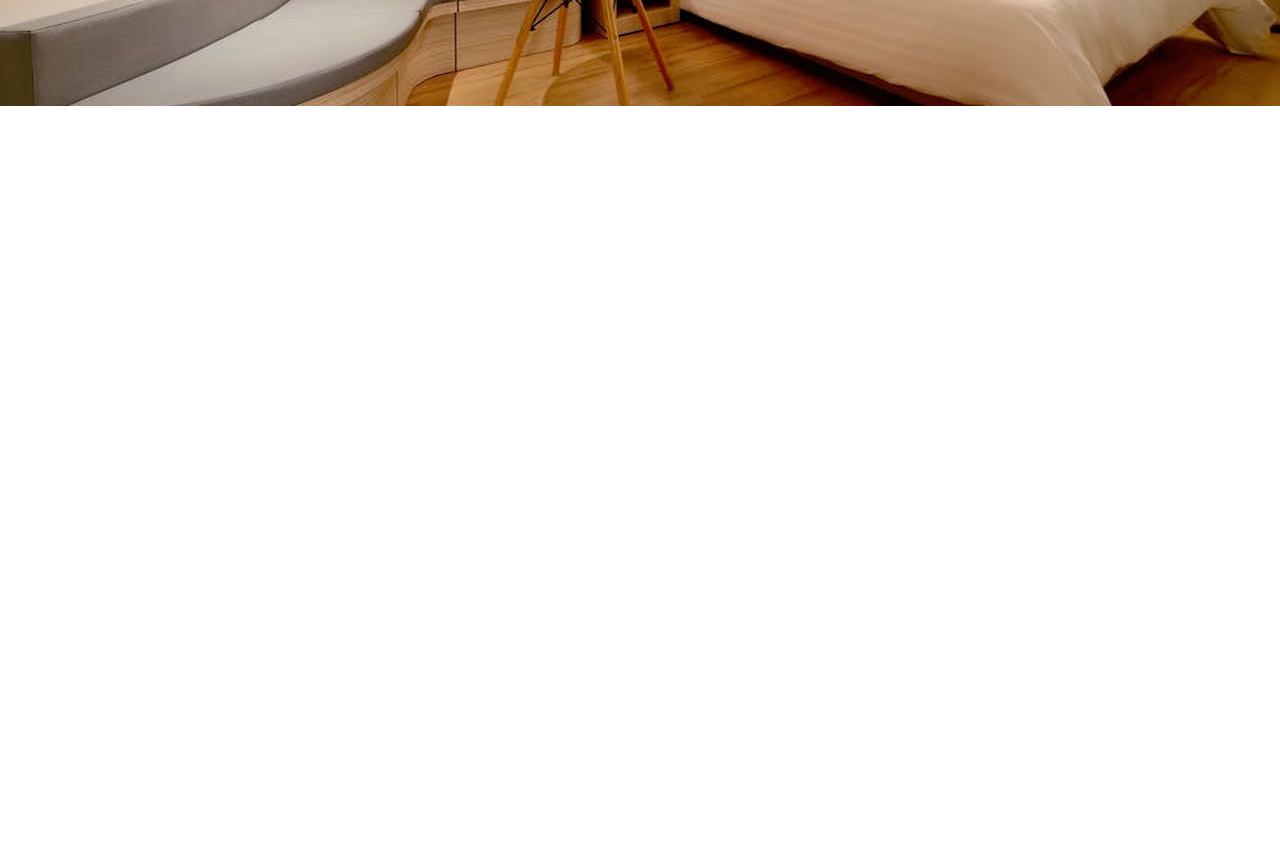
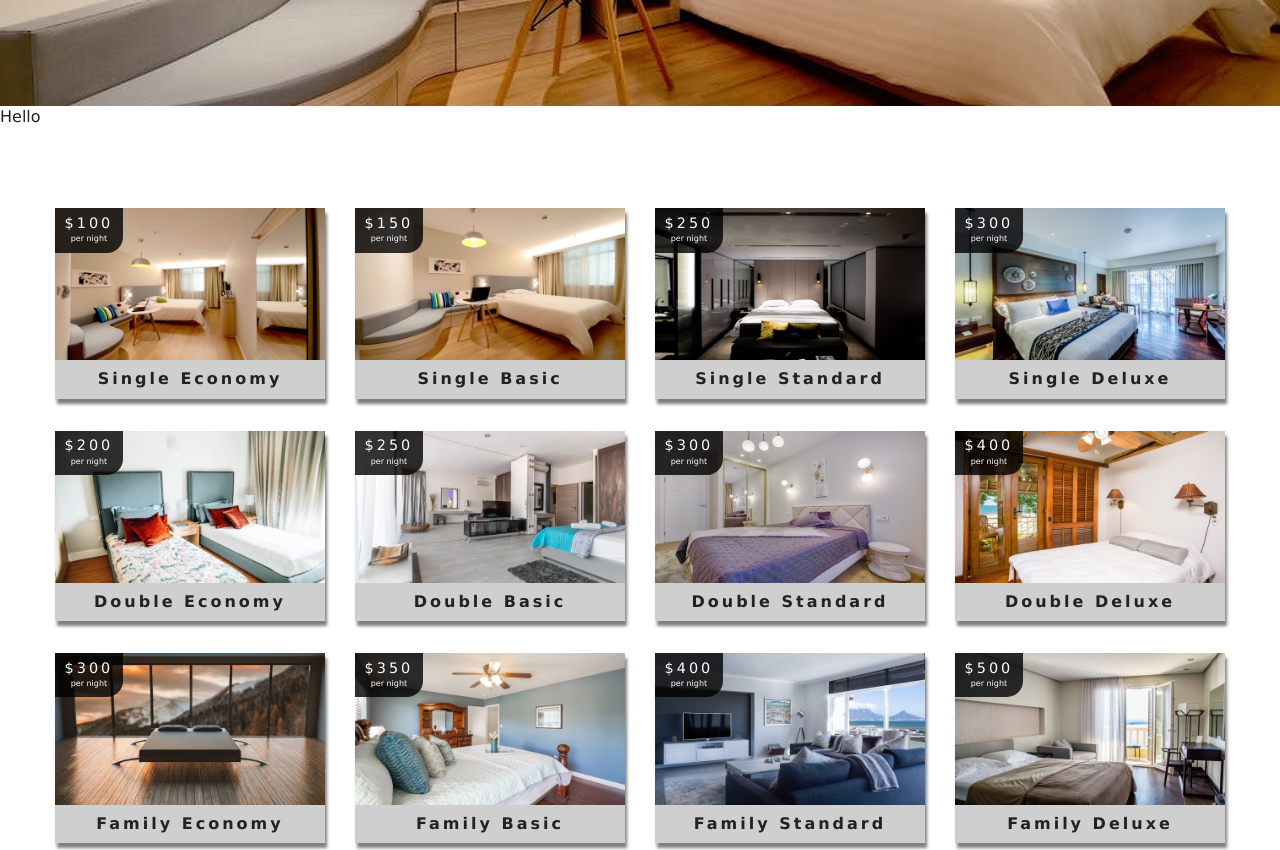
Before and after one commit to esinghrahul/beach-resort-app, a React (Create React App) app: page /rooms in a window 1280 px wide. Shown: the part 440-1290 px from the top of the page. Before the commit the page ends 800 px from the top, so only its background shows below. Built offline with nearby package versions, Linux system fonts and the light colour scheme.

Commit message:
Added room-container and room-list components and relevant implementation of using context in a functional component

```diff
--- /dev/null
+++ b/src/components/room-container.component.jsx
@@ -0,0 +1,51 @@
+//Implementing Cosumer using Higher Order Component approach
+
+import React from "react";
+import RoomList from "./room-list.component";
+import { withRoomConsumer } from "../context";
+import Loading from "./loading.component";
+
+function RoomContainer({context}){
+    const {loading, sortedRooms, rooms}= context
+          if(loading){
+              return <Loading />
+          }
+        return (
+          <>
+            Hello
+            <RoomList rooms= {sortedRooms} />
+          </>
+        );
+}
+
+export default withRoomConsumer(RoomContainer)
+
+//Usual Consumer implementation of context in a functional component
+/*
+import React from "react";
+import RoomList from "./room-list.component";
+import { RoomConsumer } from "../context";
+import Loading from "./loading.component";
+
+const RoomContainer = () => {
+  return (
+    <RoomConsumer>
+      {(value) => {
+          const {loading, sortedRooms, rooms}= value
+          if(loading){
+              return <Loading />
+          }
+        return (
+          <div>
+            Hello
+            <RoomList rooms= {sortedRooms} />
+          </div>
+        );
+      }}
+    </RoomConsumer>
+  );
+};
+
+export default RoomContainer;
+
+*/
--- /dev/null
+++ b/src/components/room-list.component.jsx
@@ -0,0 +1,23 @@
+import React from 'react'
+import Room from './room.component'
+
+const RoomList= ({rooms}) => {
+    if(rooms.length === 0){
+        return(
+            <div className="empty-search">
+                <h3>Sorry, we couldn't find any rooms matching your search criteria</h3>
+            </div>
+        )
+    }
+    return <section className="roomslist">
+        <div className="roomslist-center">
+            {
+                rooms.map(item => {
+                    return <Room key = {item.id} room={item} />
+                })
+            }
+        </div>
+    </section>
+}
+
+export default RoomList
--- a/src/context.js
+++ b/src/context.js
@@ -43,4 +43,12 @@
 
 const RoomConsumer = RoomContext.Consumer
 
+export function withRoomConsumer(Component){
+    return function ConsumerWrapper(props){
+        return <RoomConsumer>
+            {value=> <Component {...props} context= {value} />}
+        </RoomConsumer>
+    }
+}
+
 export {RoomProvider, RoomConsumer, RoomContext}
--- a/src/pages/rooms.component.jsx
+++ b/src/pages/rooms.component.jsx
@@ -2,9 +2,10 @@
 import Hero from '../components/hero.component'
 import Banner from '../components/banner.component'
 import { Link } from 'react-router-dom'
+import RoomContainer from '../components/room-container.component'
 
 const Rooms = () => {
-    return(
+    return( <>
         <Hero hero='roomsHero'>
             <Banner title='Our Rooms'>
                 <Link to= '/' className='btn-primary'>
@@ -12,6 +13,8 @@
                 </Link>
             </Banner>
         </Hero>
+        <RoomContainer />
+        </>
     )
 }
 
```
